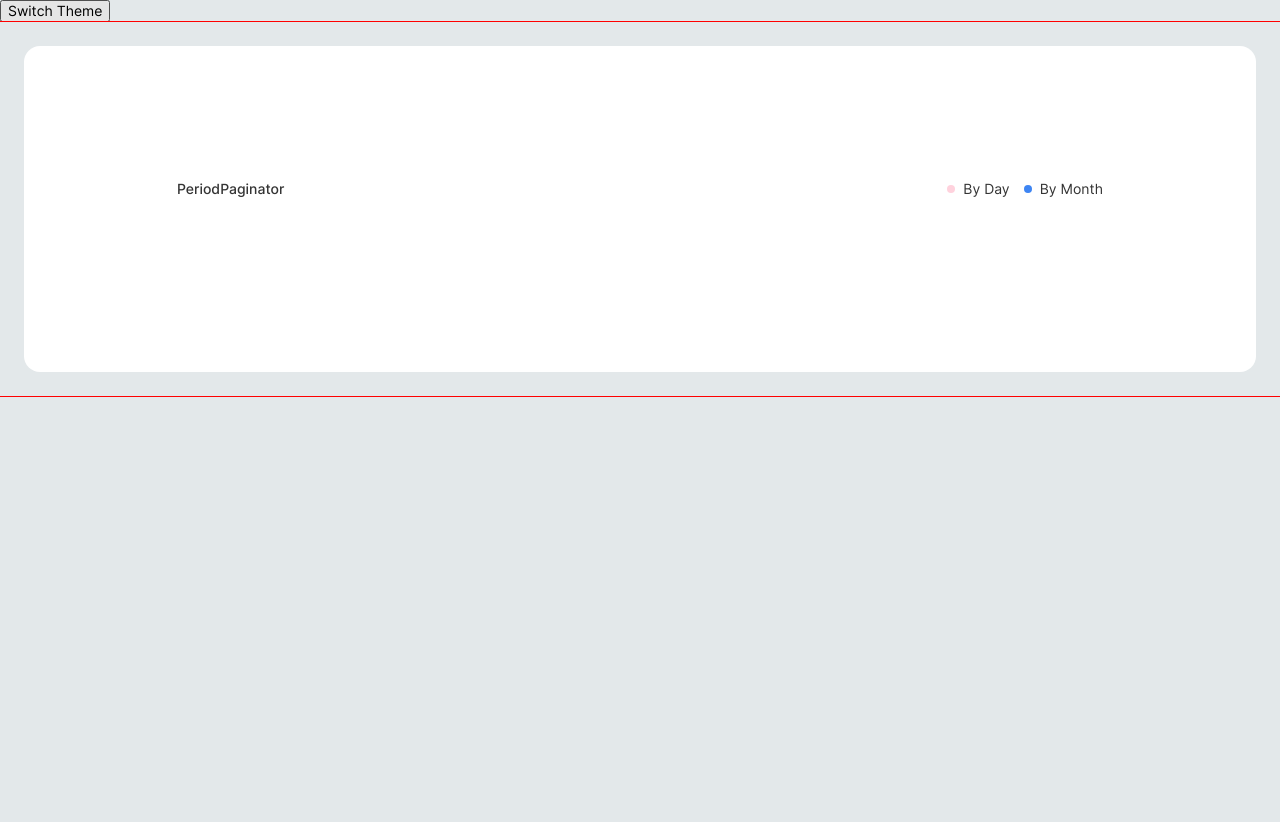
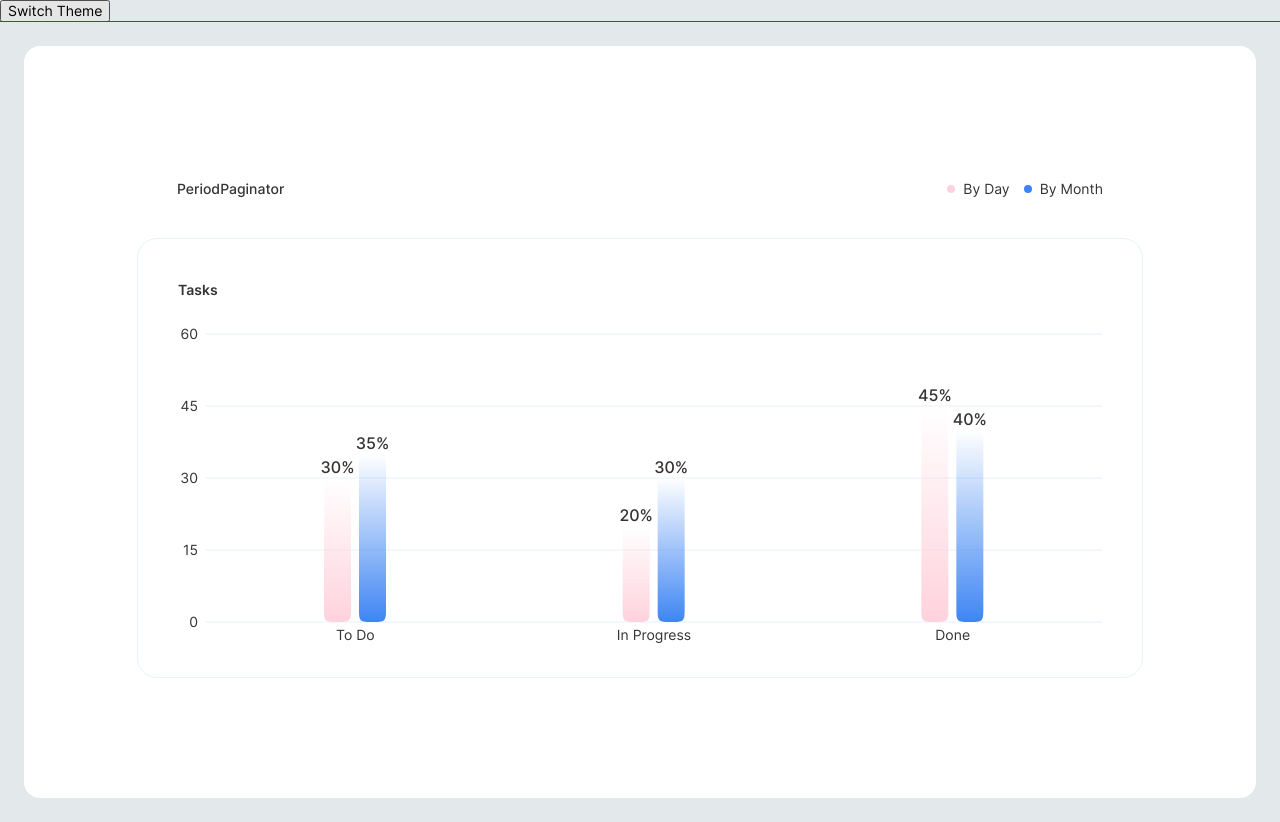
Before and after one commit to AMIHbKA/goose-track-react-project, a React (Create React App) app: page /goose-track-react-project/statistics in a window 1280 px wide. Before the commit the page ends 800 px from the top, so only its background shows below. Built offline with nearby package versions, Linux system fonts and the light colour scheme.

Commit message:
Styled StatisticsChart

```diff
--- a/src/UI/GlobalStyles.js
+++ b/src/UI/GlobalStyles.js
@@ -50,6 +50,7 @@ font-display: fallback;
     font-display: fallback;
 
   }
+
   html {
 
     .no-scroll {
@@ -86,4 +87,12 @@ ul, li, p, h1, h2, h3, h4 ,h5, h6 {
   a {
     text-decoration: none;
   }
+
+  html, body {
+    height: 100vh;
+  }
+
+  body>div, main {
+    height: 100%;
+  }
 `;
--- a/src/UI/theme.js
+++ b/src/UI/theme.js
@@ -54,7 +54,11 @@ export const darkTheme = {
     addTaskBack: commonStyles.colors.primary,
   },
   statistics: {
+    linesColor: 'rgb(227 243 255 / 0.15)',
+    linesWidth: '0.8px',
+    borderColor: LIGHT_BLUE,
     backgroundColor: DARK_GRAYISH_BLUE,
+    chartTextColor: LIGHT_COLOR,
   },
 };
 
@@ -79,6 +83,9 @@ export const lightTheme = {
     addTaskBack: LIGHT_BLUE,
   },
   statistics: {
+    linesColor: '#e3f3ff',
+    linesWidth: '1px',
     backgroundColor: LIGHT_COLOR,
+    chartTextColor: '#343434',
   },
 };
--- a/src/components/Containter/Containter.js
+++ b/src/components/Containter/Containter.js
@@ -2,7 +2,10 @@ import styled from 'styled-components';
 
 export const Container = styled.div`
   padding: 24px;
+
   margin-inline: auto;
+
+  height: 100%;
   max-width: ${props => props.theme.breakpoints.laptopL};
 
   ${props => props.flex && `display: flex;`}
--- /dev/null
+++ b/src/components/StatisticsPage/StatisticsChart/BarWithGradient/BarWithGradient.jsx
@@ -0,0 +1,37 @@
+import uniqueNumberGenerator from '../../../../utilities/uniqueNumberGenerator';
+
+const getPath = (x, y, width, height, radius) => {
+  return `M ${x},${y}
+           L ${x},${y + height - radius}
+           C ${x} ${y + height} ${x} ${y + height} ${x + radius} ${y + height}
+           L ${x + width - radius}, ${y + height}
+           C ${x + width} ${y + height} ${x + width} ${y + height} ${
+    x + width
+  } ${y + height - radius}
+           L ${x + width},${y}
+           Z`;
+};
+
+const BarWithGradient = props => {
+  const { fill, x, y, width, height, radius } = props;
+
+  const id = uniqueNumberGenerator();
+
+  return (
+    <>
+      <defs>
+        <linearGradient id={id} x1="0%" y1="100%" x2="0%" y2="0%">
+          <stop offset="0%" style={{ stopColor: fill, stopOpacity: 1 }} />
+          <stop offset="100%" style={{ stopColor: fill, stopOpacity: 0 }} />
+        </linearGradient>
+      </defs>
+      <path
+        d={getPath(x, y, width, height, radius)}
+        stroke="none"
+        fill={`url(#${id})`}
+      />
+    </>
+  );
+};
+
+export default BarWithGradient;
--- /dev/null
+++ b/src/components/StatisticsPage/StatisticsChart/StatisticChartWrapper/StatisticChartWrapper.jsx
@@ -0,0 +1,7 @@
+import StatisticsChartWrapperStyled from './StatisticsChartWrapperStyled';
+
+export const StatisticChartWrapper = ({ children }) => {
+  return (
+    <StatisticsChartWrapperStyled>{children}</StatisticsChartWrapperStyled>
+  );
+};
--- /dev/null
+++ b/src/components/StatisticsPage/StatisticsChart/StatisticChartWrapper/StatisticsChartWrapperStyled.js
@@ -0,0 +1,8 @@
+import styled from 'styled-components';
+
+const StatisticsChartWrapperStyled = styled.div`
+  height: calc(100% - 30px);
+  width: 100%;
+`;
+
+export default StatisticsChartWrapperStyled;
--- a/src/components/StatisticsPage/StatisticsChart/StatisticsChart.jsx
+++ b/src/components/StatisticsPage/StatisticsChart/StatisticsChart.jsx
@@ -1,8 +1,121 @@
-import React from 'react';
+import { useState, useEffect, useContext } from 'react';
 import PropTypes from 'prop-types';
+import {
+  BarChart,
+  Bar,
+  XAxis,
+  YAxis,
+  CartesianGrid,
+  ResponsiveContainer,
+} from 'recharts';
+import { ThemeContext } from 'styled-components';
+import StatisticsChartContainer from './StatisticsChartStyled';
+import BarWithGradient from './BarWithGradient/BarWithGradient';
+import { StatisticChartWrapper } from './StatisticChartWrapper/StatisticChartWrapper';
+
+const data = [
+  {
+    name: 'To Do',
+    day: 30,
+    month: 35,
+  },
+  {
+    name: 'In Progress',
+    day: 20,
+    month: 30,
+  },
+  {
+    name: 'Done',
+    day: 45,
+    month: 40,
+  },
+];
 
 const StatisticsChart = props => {
-  return <div>StatisticsChart</div>;
+  const [windowWidth, setWindowWidth] = useState(window.innerWidth);
+
+  useEffect(() => {
+    const handleResize = () => {
+      setWindowWidth(window.innerWidth);
+    };
+
+    window.addEventListener('resize', handleResize);
+
+    return () => {
+      window.removeEventListener('resize', handleResize);
+    };
+  }, []);
+
+  const theme = useContext(ThemeContext);
+
+  const axisTextStyles = {
+    fill: theme.statistics.chartTextColor,
+    fontSize: '14',
+    fontWeight: '400',
+  };
+
+  const barLabelStyles = {
+    fill: theme.statistics.chartTextColor,
+    fontSize: windowWidth < 768 ? 12 : 16,
+    fontWeight: '500',
+  };
+
+  const barWidth = windowWidth < 768 ? 22 : 27;
+
+  return (
+    <StatisticsChartContainer>
+      <h2>Tasks</h2>
+      <StatisticChartWrapper>
+        <ResponsiveContainer>
+          <BarChart
+            data={data}
+            margin={{
+              top: 10,
+              right: 0,
+              left: -32,
+              bottom: 0,
+            }}
+            barGap={8}
+          >
+            <CartesianGrid
+              vertical={false}
+              stroke={theme.statistics.linesColor}
+              strokeWidth={theme.statistics.linesWidth}
+            />
+            <XAxis
+              dataKey="name"
+              axisLine={false}
+              tickLine={false}
+              tick={axisTextStyles}
+            />
+            <YAxis axisLine={false} tickLine={false} tick={axisTextStyles} />
+            <Bar
+              dataKey="day"
+              fill="#FFD2DD"
+              label={{
+                ...barLabelStyles,
+                position: 'top',
+                formatter: value => `${value}%`,
+              }}
+              shape={<BarWithGradient radius={15} />}
+              barSize={barWidth}
+            />
+            <Bar
+              dataKey="month"
+              fill="#3E85F3"
+              label={{
+                ...barLabelStyles,
+                position: 'top',
+                formatter: value => `${value}%`,
+              }}
+              shape={<BarWithGradient radius={15} />}
+              barSize={barWidth}
+            />
+          </BarChart>
+        </ResponsiveContainer>
+      </StatisticChartWrapper>
+    </StatisticsChartContainer>
+  );
 };
 
 StatisticsChart.propTypes = {};
--- a/src/components/StatisticsPage/StatisticsChart/StatisticsChartStyled.js
+++ b/src/components/StatisticsPage/StatisticsChart/StatisticsChartStyled.js
@@ -1 +1,39 @@
 import styled from 'styled-components';
+
+const StatisticsChartContainer = styled.div`
+  height: 100%;
+  max-height: 413px;
+
+  padding: 40px 14px;
+
+  border-width: ${({ theme }) => theme.statistics.linesWidth};
+  border-color: ${({ theme }) => theme.statistics.linesColor};
+  border-style: solid;
+  border-radius: 20px;
+
+  h2 {
+    font-weight: 600;
+    font-size: 14px;
+    line-height: 21px;
+
+    margin-bottom: 20px;
+  }
+
+  @media (min-width: ${({ theme }) => theme.breakpoints.tablet}) {
+    max-height: 424px;
+
+    padding: 32px;
+
+    h2 {
+      margin-bottom: 24px;
+    }
+  }
+
+  @media (min-width: ${({ theme }) => theme.breakpoints.laptop}) {
+    max-height: 440px;
+
+    padding: 40px;
+  }
+`;
+
+export default StatisticsChartContainer;
--- a/src/components/StatisticsPage/StatisticsPageStyled.js
+++ b/src/components/StatisticsPage/StatisticsPageStyled.js
@@ -1,6 +1,6 @@
 import styled from 'styled-components';
 
-export const StatisticsPageContainer = styled.div`
+export const StatisticsPageContainer = styled.section`
   padding: 28px 14px;
 
   height: 100%;
@@ -9,11 +9,11 @@ export const StatisticsPageContainer = styled.div`
 
   background-color: ${({ theme }) => theme.statistics.backgroundColor};
 
-  @media (min-width: ${props => props.theme.breakpoints.tablet}) {
+  @media (min-width: ${({ theme }) => theme.breakpoints.tablet}) {
     padding: 132px 32px;
   }
 
-  @media (min-width: ${props => props.theme.breakpoints.laptop}) {
+  @media (min-width: ${({ theme }) => theme.breakpoints.laptop}) {
     padding: 134px 113px;
   }
 `;
@@ -26,14 +26,14 @@ export const StatisticsPageHead = styled.div`
 
   margin-bottom: 40px;
 
-  @media (min-width: ${props => props.theme.breakpoints.tablet}) {
+  @media (min-width: ${({ theme }) => theme.breakpoints.tablet}) {
     flex-direction: row;
     justify-content: space-between;
 
     padding: 0 32px;
   }
 
-  @media (min-width: ${props => props.theme.breakpoints.laptop}) {
+  @media (min-width: ${({ theme }) => theme.breakpoints.laptop}) {
     padding: 0 40px;
   }
 `;
--- a/src/pages/StatisticsPage.jsx
+++ b/src/pages/StatisticsPage.jsx
@@ -3,6 +3,7 @@ import {
   StatisticsPageHead,
   StatisticsPageLegend,
 } from 'components/StatisticsPage/StatisticsPageStyled';
+import StatisticsChart from 'components/StatisticsPage/StatisticsChart/StatisticsChart';
 
 const StatisticsPage = () => {
   return (
@@ -14,6 +15,7 @@ const StatisticsPage = () => {
           <li>By Month</li>
         </StatisticsPageLegend>
       </StatisticsPageHead>
+      <StatisticsChart />
     </StatisticsPageContainer>
   );
 };
--- a/src/utilities/index.js
+++ b/src/utilities/index.js
@@ -0,0 +1,3 @@
+import uniqueNumberGenerator from './uniqueNumberGenerator';
+
+export { uniqueNumberGenerator };
--- /dev/null
+++ b/src/utilities/uniqueNumberGenerator.js
@@ -0,0 +1,7 @@
+export default function uniqueNumberGenerator() {
+  const array = new Uint32Array(1);
+
+  window.crypto.getRandomValues(array);
+
+  return array[0];
+}
```
Lines whose indentation alone changed are shown as unchanged.
